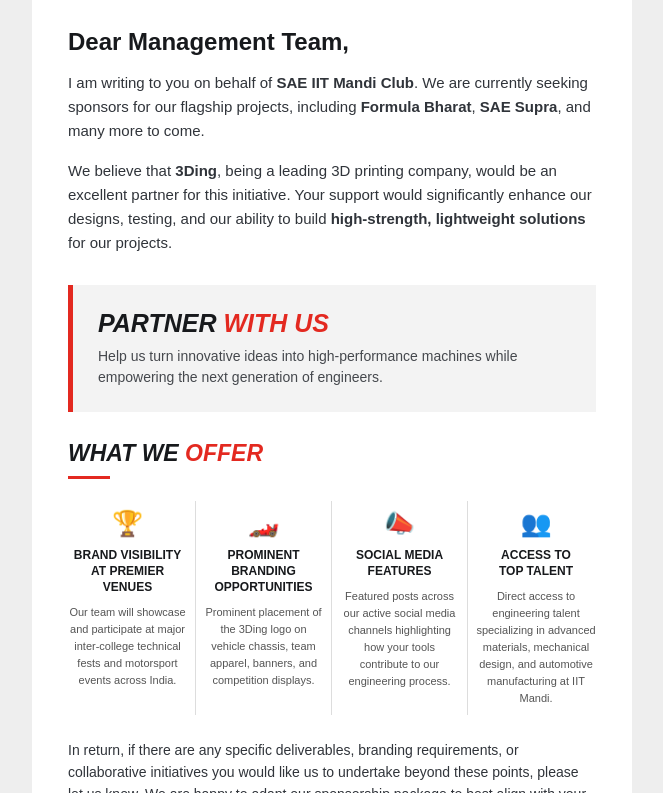
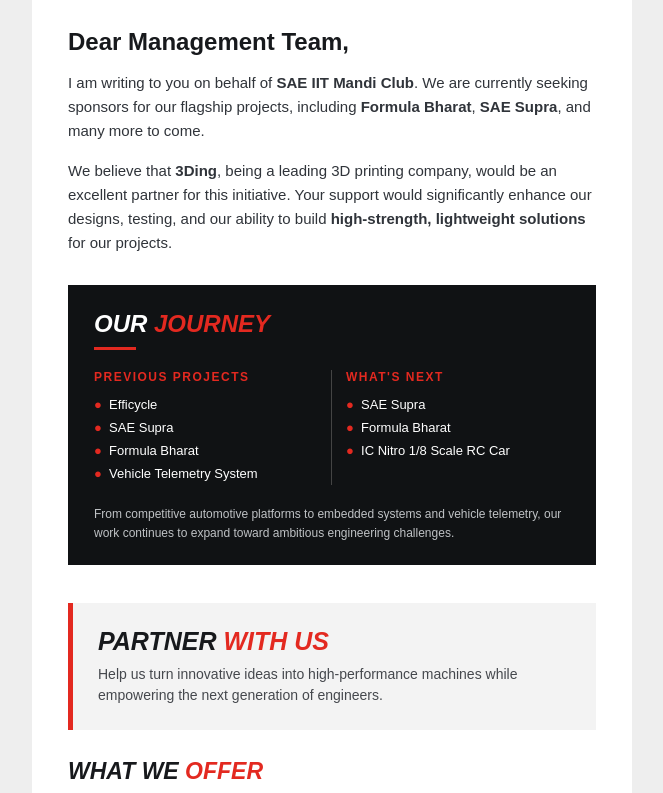
Before and after one commit to Pranay9565/Club-Room-Inventory-Management-System, a plain HTML site: page email2.html in a window 1280 px wide. Shown: the part 412-1205 px from the top of the page, without its empty margins (308-971 px from the left). Drawn offline with Linux system fonts and the light colour scheme.

Commit message:
Add projects showcase to email template
Added a projects showcase section with previous and upcoming projects.

```diff
--- a/email2.html
+++ b/email2.html
@@ -18,7 +18,7 @@
 <table role="presentation" width="100%" cellspacing="0" cellpadding="0" border="0">
 <tr>
 <td align="left" style="width:250px;">
-<img src="Sae_new.webp" style="display:block;width:220px;max-width:100%;height:auto;border:0;">
+<img src="Sae_new.webp"style="display:block;width:220px;max-width:100%;height:auto;border:0;">
 </td>
 <td align="right" style="font-size:9px;letter-spacing:2px;color:#555555;line-height:15px;">
 LEARN&nbsp;&nbsp; | &nbsp;&nbsp;DESIGN&nbsp;&nbsp; | &nbsp;&nbsp;BUILD&nbsp;&nbsp; | &nbsp;&nbsp;COMPETE<br>
@@ -54,6 +54,56 @@ We believe that <strong>3Ding</strong>, being a leading 3D printing company, wou
 partner for this initiative. Your support would significantly enhance our designs, testing, and our
 ability to build <strong>high-strength, lightweight solutions</strong> for our projects.
 </p>
+</td>
+</tr>
+
+
+<!-- PROJECTS SHOWCASE -->
+<tr>
+<td style="padding:10px 36px 28px;">
+<table role="presentation" width="100%" cellspacing="0" cellpadding="0" border="0"
+       style="background:#101214;">
+<tr>
+<td style="padding:25px 26px 22px;">
+<div style="font-size:24px;font-weight:900;font-style:italic;text-transform:uppercase;color:#ffffff;">
+OUR <span style="color:#e32920;">JOURNEY</span>
+</div>
+<div style="width:42px;height:3px;background:#e32920;margin-top:9px;margin-bottom:20px;"></div>
+
+<table role="presentation" width="100%" cellspacing="0" cellpadding="0" border="0">
+<tr>
+<td valign="top" width="50%" style="padding-right:14px;border-right:1px solid #444444;">
+<div style="font-size:12px;font-weight:800;letter-spacing:1.5px;color:#e32920;margin-bottom:9px;">
+PREVIOUS PROJECTS
+</div>
+<div style="font-size:13px;line-height:23px;color:#ffffff;">
+<span style="color:#e32920;">●</span>&nbsp; Efficycle<br>
+<span style="color:#e32920;">●</span>&nbsp; SAE Supra<br>
+<span style="color:#e32920;">●</span>&nbsp; Formula Bharat<br>
+<span style="color:#e32920;">●</span>&nbsp; Vehicle Telemetry System
+</div>
+</td>
+
+<td valign="top" width="50%" style="padding-left:14px;">
+<div style="font-size:12px;font-weight:800;letter-spacing:1.5px;color:#e32920;margin-bottom:9px;">
+WHAT'S NEXT
+</div>
+<div style="font-size:13px;line-height:23px;color:#ffffff;">
+<span style="color:#e32920;">●</span>&nbsp; SAE Supra<br>
+<span style="color:#e32920;">●</span>&nbsp; Formula Bharat<br>
+<span style="color:#e32920;">●</span>&nbsp; IC Nitro 1/8 Scale RC Car
+</div>
+</td>
+</tr>
+</table>
+
+<div style="margin-top:20px;font-size:12px;line-height:19px;color:#bfc2c5;">
+From competitive automotive platforms to embedded systems and vehicle telemetry,
+our work continues to expand toward ambitious engineering challenges.
+</div>
+</td>
+</tr>
+</table>
 </td>
 </tr>
 
```
